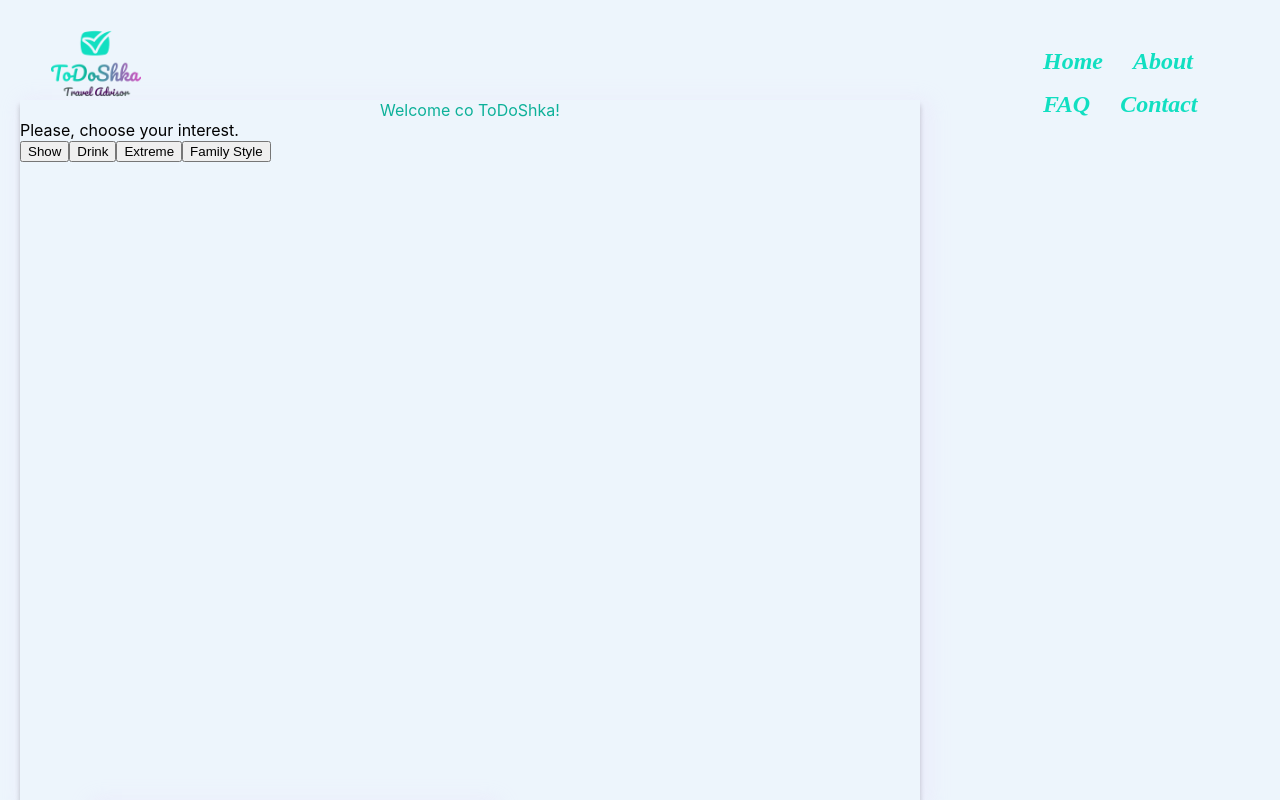
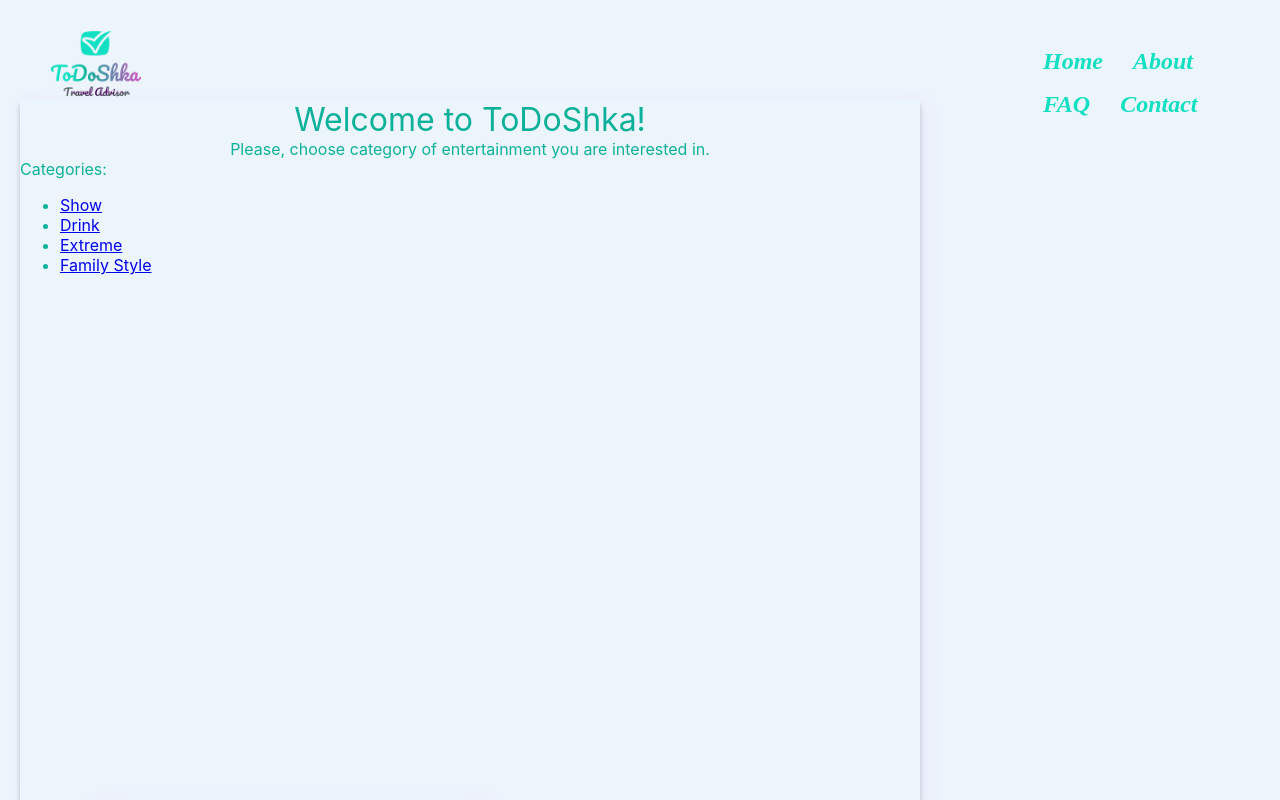
Before and after one commit to NataliyaZhuravleva/ToDoShka, a React (Create React App) app: page / in a window 1280 px wide. Shown: the top 800 px of the page. Built offline with nearby package versions, Linux system fonts and the light colour scheme; grey boxes are pictures that could not be loaded.

Commit message:
add links

```diff
--- a/src/components/interests/Categories.js
+++ b/src/components/interests/Categories.js
@@ -1,20 +1,30 @@
 import React from 'react';
+import { BrowserRouter as Router, Switch, Route, Link } from "react-router-dom";
 import './categories.css';
 
 function Categories(){
   return (
     <React.Fragment>
       <section className="welcomeText">
-        Welcome co ToDoShka!
+        Welcome to ToDoShka!
       </section>
       <section className="bodyText">
-        Please, choose your interest.
+        Please, choose category of entertainment you are interested in.
       </section>
-      <section className="interestsButtons">
-        <button>Show</button>
-        <button>Drink</button>
-        <button>Extreme</button>
-        <button>Family Style</button>
+      <section className="categories">
+        Categories:
+        <Router>
+          <Switch>
+            <div className='categoriesLinks'>
+              <ul id="categoriesList">
+                <li><Link to="/show" href="#">Show</Link></li>
+                <li><Link to="/show" href="#">Drink</Link></li>
+                <li><Link to="/show" href="#">Extreme</Link></li>
+                <li><Link to="/show" href="#">Family Style</Link></li>
+              </ul>
+            </div>
+          </Switch>
+        </Router>
       </section>
     </React.Fragment>
   )
--- a/src/components/interests/categories.css
+++ b/src/components/interests/categories.css
@@ -1,7 +1,12 @@
 .welcomeText{
   color: rgb(13,177,153);
   text-align: center;
+  font-size: xx-large;
 }
-.interestsButtons{
-  color:rgb(207, 207, 28);
+.bodyText{
+  color: rgb(13,177,153);
+  text-align: center;
 }
+.categories{
+  color:rgb(13,177,153);
+}
```
